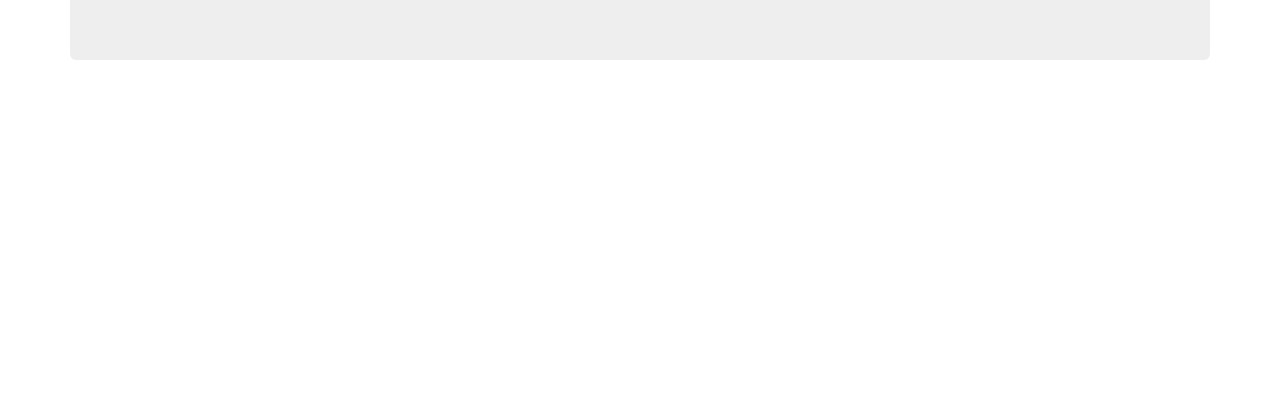
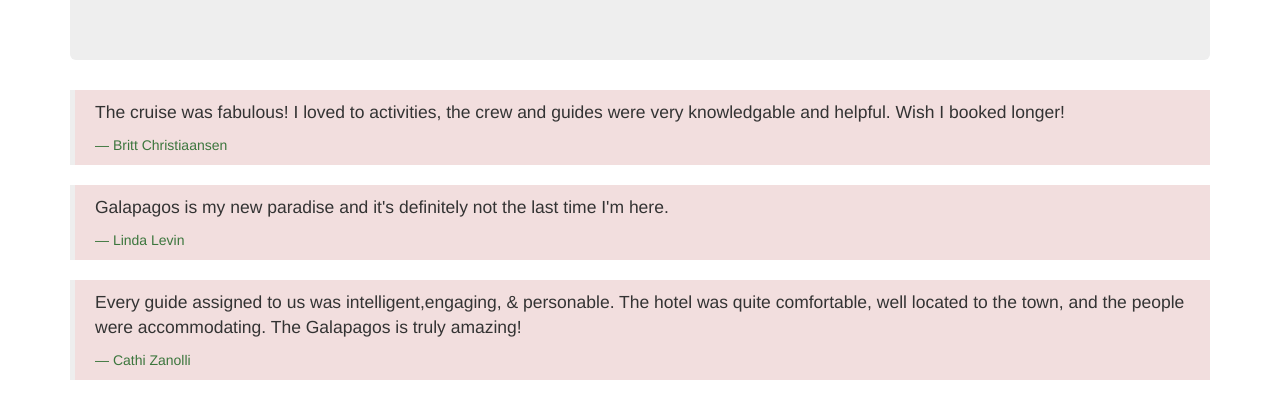
Before and after one commit to TJEverett/vacation-site, a plain HTML site: page index.html in a window 1280 px wide. Shown: the part 180-598 px from the top of the page. Drawn offline with Linux system fonts and the light colour scheme.

Commit message:
add quotes to the site

```diff
--- a/index.html
+++ b/index.html
@@ -12,6 +12,19 @@
         <p>Gaia's little playground</p>
       </div>
 
+      <blockquote class="bg-danger">
+        <p>The cruise was fabulous! I loved to activities, the crew and guides were very knowledgable and helpful. Wish I booked longer!</p>
+        <footer class="text-success">Britt Christiaansen</footer>
+      </blockquote>
+      <blockquote class="bg-danger">
+        <p>Galapagos is my new paradise and it's definitely not the last time I'm here.</p>
+        <footer class="text-success">Linda Levin</footer>
+      </blockquote>
+      <blockquote class="bg-danger">
+        <p>Every guide assigned to us was intelligent,engaging, & personable. The hotel was quite comfortable, well located to the town, and the people were accommodating. The Galapagos is truly amazing!</p>
+        <footer class="text-success">Cathi Zanolli</footer>
+      </blockquote>
+
     </div>
   </body>
 </html>
```
